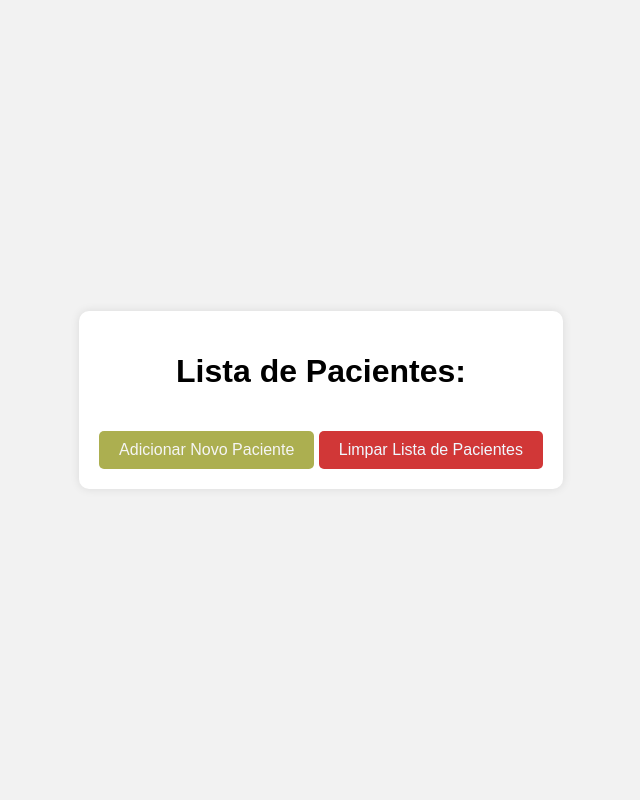
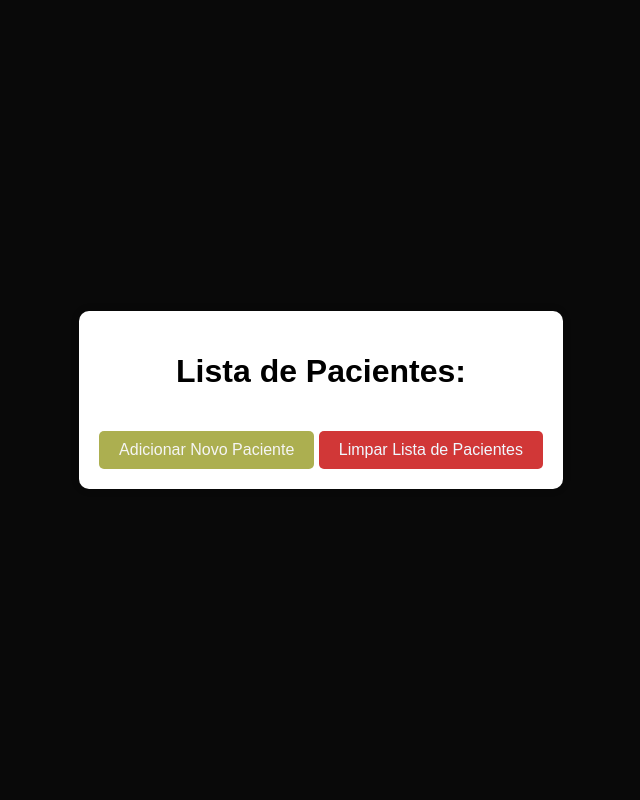
Before and after one commit to cabraldasilvac/gestao-de-pacientes, a Flask app: page / in a window 1280 px wide. Shown: the whole page, without its empty margins (319-959 px from the left). Run offline with Flask 3, Linux system fonts and the light colour scheme; data that the repository does not hold is empty.

Commit message:
:rocket: docs: update config styles.css

```diff
--- a/static/styles.css
+++ b/static/styles.css
@@ -1,5 +1,5 @@
 body{
-  background-color: #f2f2f2;
+  background-color: #090909;
   font-family: Arial, Helvetica, sans-serif;
   display: flex;
   justify-content: center;
@@ -15,6 +15,7 @@ body{
   box-shadow: 0 0 10px rgba(0,0,0,0.1);
 }
 ul{
+  text-align: justify;
   list-style: none;
   padding: 0;
 }
```
